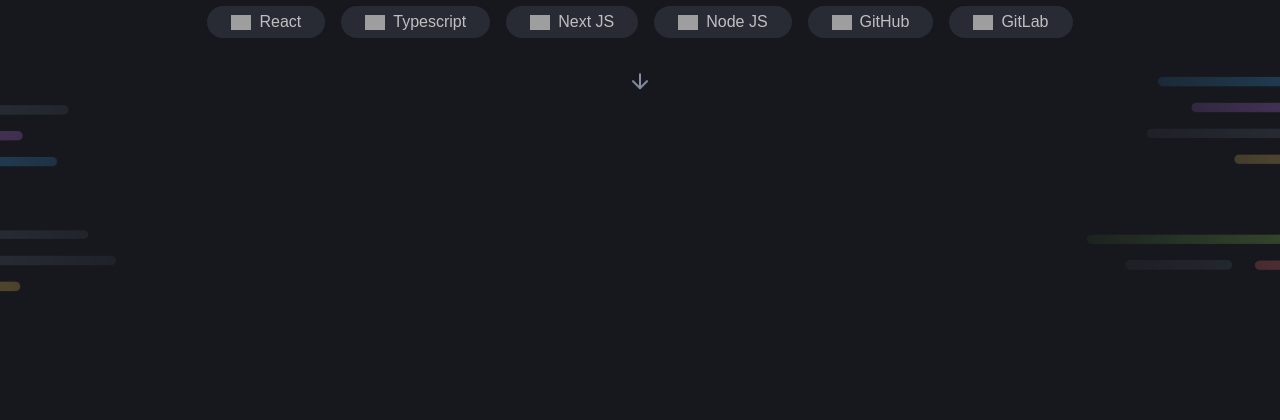
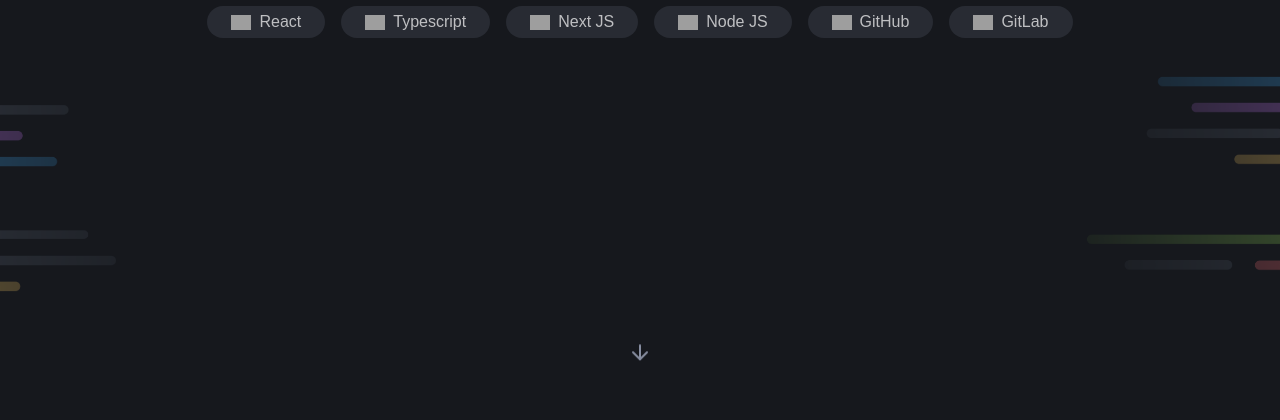
Before and after one commit to calvinsteixeira/portfolio, a Next.js app: page / in a window 1280 px wide. Shown: the part 334-754 px from the top of the page. Built offline with nearby package versions, Linux system fonts and the light colour scheme; grey boxes are pictures that could not be loaded.

Commit message:
Fix: Ajustando posição

```diff
--- a/app/page.tsx
+++ b/app/page.tsx
@@ -82,9 +82,9 @@ export default function Home() {
             className="z-0"
           />
         </section>
-        {/* <section></section>
-        <section></section>
-        <section></section> */}
+        <section className="h-[30rem]"></section>
+        {/* <section></section> */}
+        {/* <section></section> */}
       </main>
     </div>
   );
--- a/components/utils/MoreContentIndicator.tsx
+++ b/components/utils/MoreContentIndicator.tsx
@@ -29,7 +29,7 @@ export function MoreContentIndicator(props: Props) {
   return (
     <div
       data-visibilityMoreContentArrow={visibilityMoreContentArrow}
-      className="transition-all ease-in-out delay-150 duration-300 data-[visibilityMoreContentArrow=false]:hidden flex flex-col items-center justify-center gap-4"
+      className="transition-all ease-in-out delay-150 duration-300 data-[visibilityMoreContentArrow=false]:hidden flex flex-col items-center justify-center gap-4 absolute bottom-[12%]"
     >
       <Icons.ArrowDown className={`animate-bounce text-primary-foreground`} />
     </div>
```
